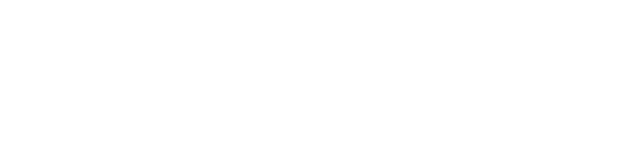
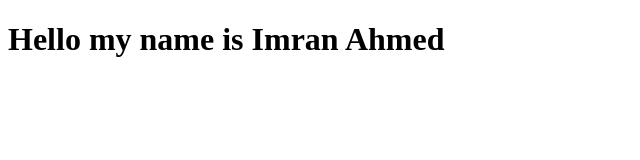
Before and after one commit to imranahmed2001/imranahmed2001.github.io, a plain HTML site: page index.html in a window 1280 px wide. Shown: the whole page, without its empty margins (0-640 px from the left). Drawn offline with Linux system fonts and the light colour scheme.

Commit message:
added my name

```diff
--- a/index.html
+++ b/index.html
@@ -6,6 +6,6 @@
     <title></title>
 </head>
 <body>
-
+    <h1>Hello my name is Imran Ahmed</h1>
 </body>
 </html>
```
